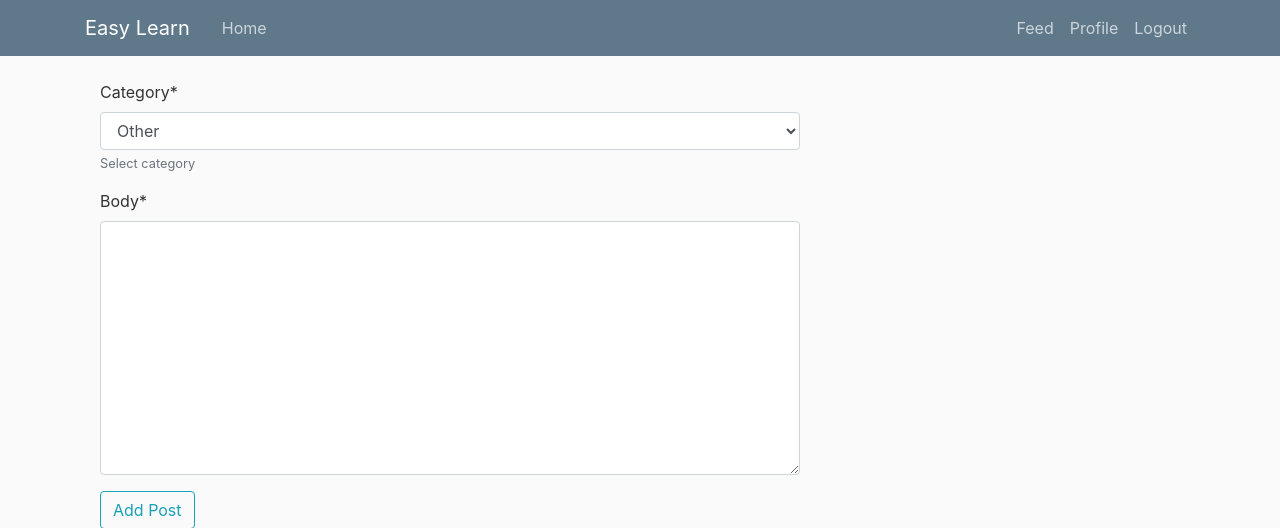
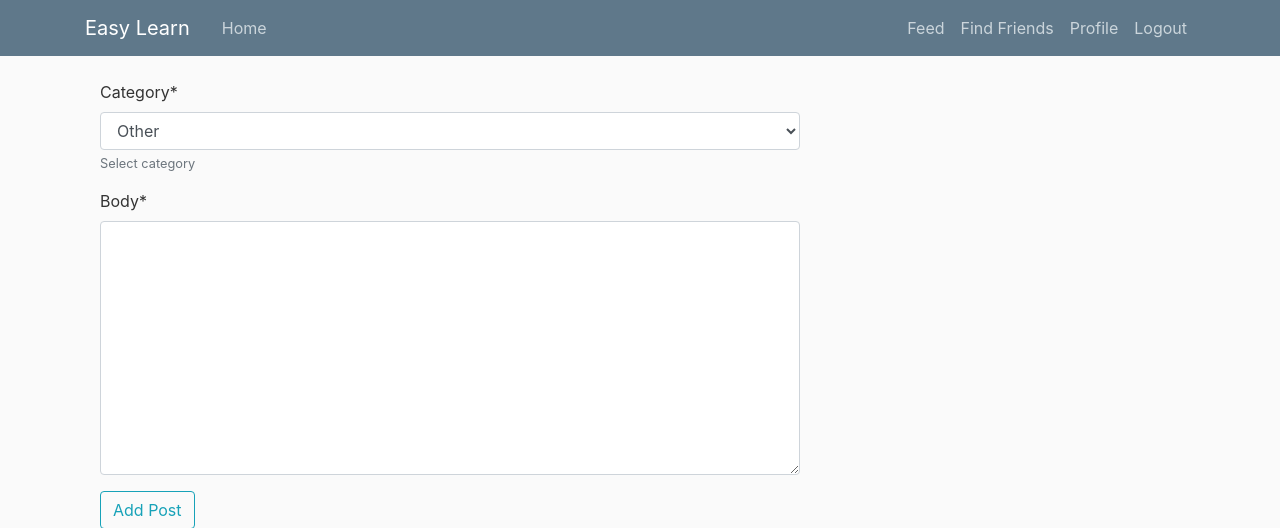
Before and after one commit to shurikg/easy_learn_social_network, a Django app: page /post/new/ in a window 1280 px wide. Shown: the top 528 px of the page. Run offline with Django 3.2, Linux system fonts and the light colour scheme; the visitor is signed in with stand-in values (Sample User, id 1); some libraries are stand-ins or nearby versions.

Commit message:
add button 'Find Friends'

```diff
--- a/posts/templates/posts/base.html
+++ b/posts/templates/posts/base.html
@@ -32,6 +32,7 @@
             <div class="navbar-nav">
               {% if user.is_authenticated %}
                 <a class="nav-item nav-link" href="{% url 'posts:home' %}">Feed</a>
+                <a class="nav-item nav-link" href="{% url 'users:search' %}">Find Friends</a>
                 <a class="nav-item nav-link" href="{% url 'users:view_profile' %}">Profile</a>
                 <a class="nav-item nav-link" href="{% url 'logout' %}">Logout</a>
               {% else %}
```
